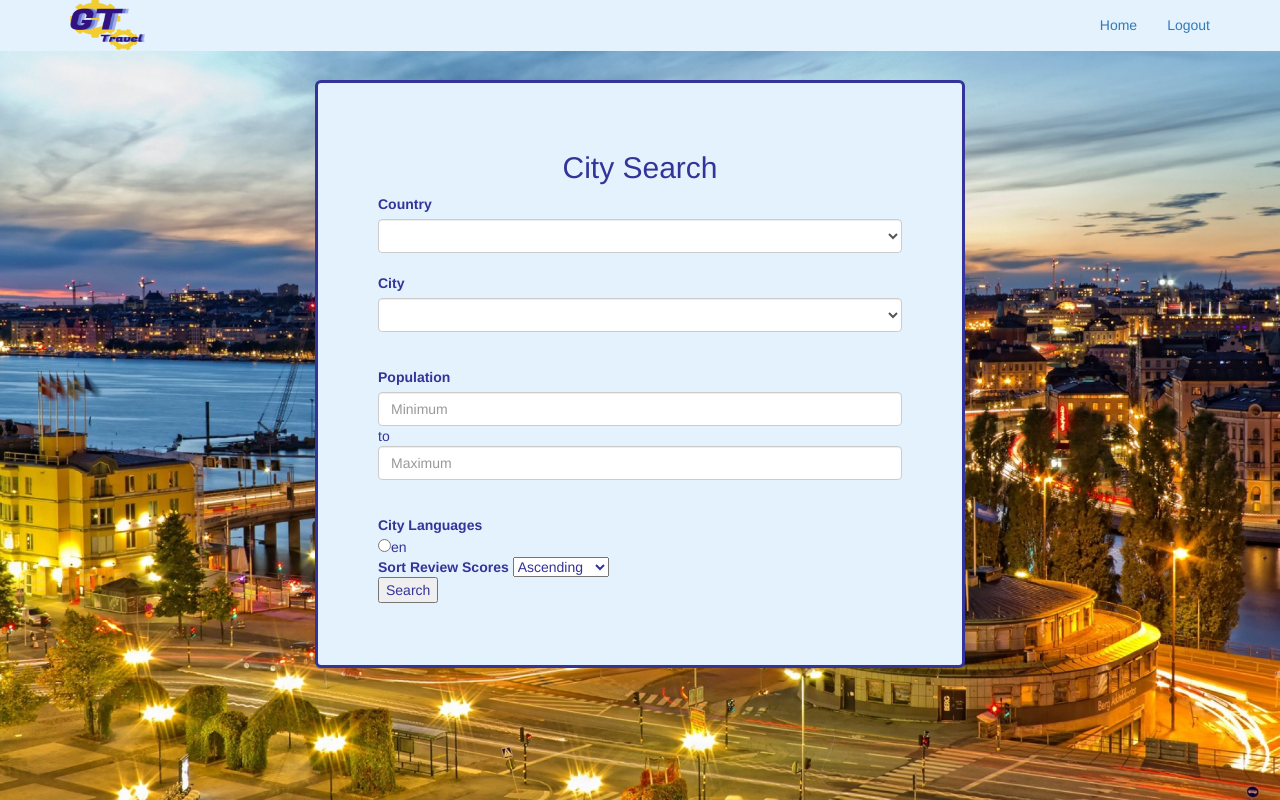
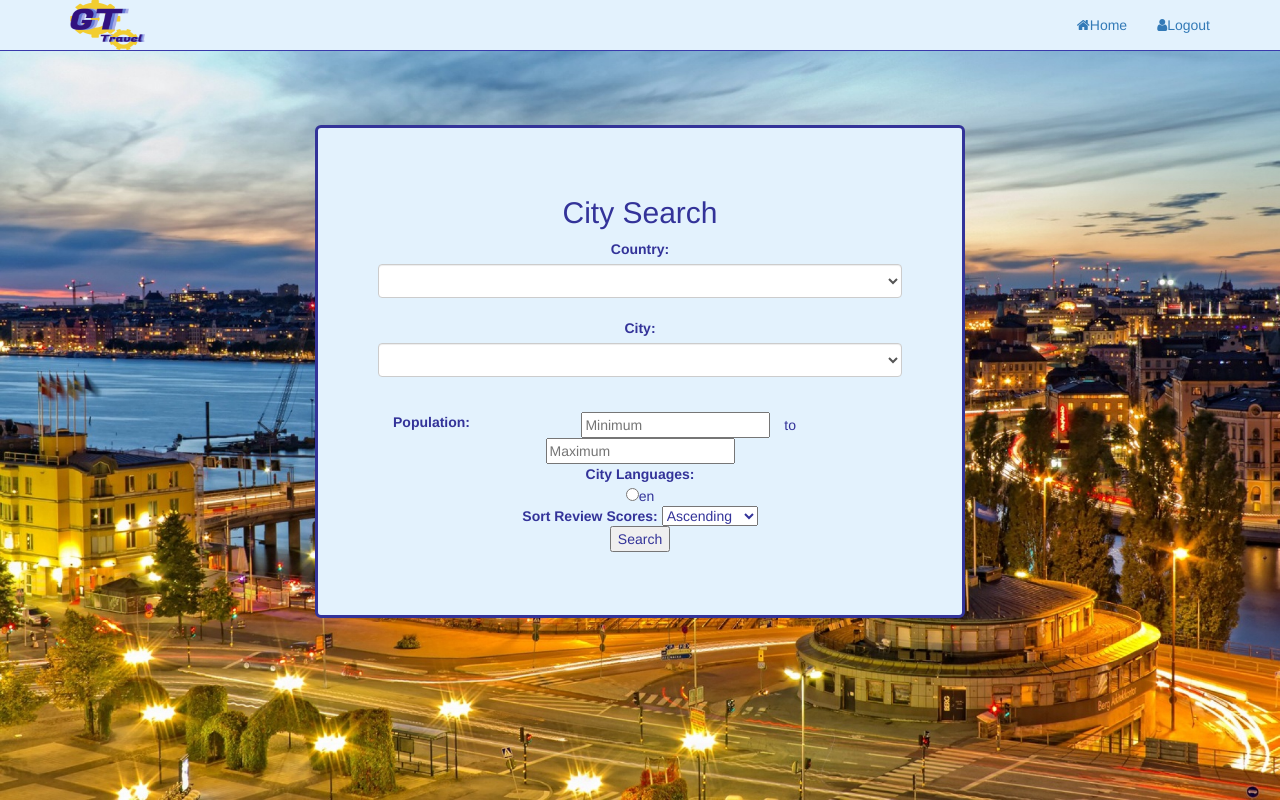
Before and after one commit to AnnaHerrera7/databasics4400, a PHP site: page /city_search.php in a window 1280 px wide. Run offline with PHP 8.4, Linux system fonts and the light colour scheme; tables that the repository leaves empty hold one stand-in row (values such as "Sample post"); a stand-in replaces the project's code that opens the database connection; some libraries are stand-ins or nearby versions.

Commit message:
City_search was cleaned. Thanks Thomas for the help!

```diff
--- a/city_search.php
+++ b/city_search.php
@@ -8,6 +8,11 @@ session_start();
           href="https://maxcdn.bootstrapcdn.com/bootstrap/3.3.6/css/bootstrap.min.css"
           integrity="sha384-1q8mTJOASx8j1Au+a5WDVnPi2lkFfwwEAa8hDDdjZlpLegxhjVME1fgjWPGmkzs7"
           crossorigin="anonymous"/>
+
+    <link href="https://maxcdn.bootstrapcdn.com/font-awesome/4.6.3/css/font-awesome.min.css"
+          rel="stylesheet" integrity="sha384-T8Gy5hrqNKT+hzMclPo118YTQO6cYprQmhrYwIiQ/3axmI1hQomh7Ud2hPOy8SP1"
+          crossorigin="anonymous">
+
     <link rel = 'stylesheet' href = './css/city_search.css'/>
     <meta charset ='utf-8'/>
     <title>GTtravel</title>
@@ -22,7 +27,7 @@ session_start();
           <a href = '#' class = "pull-left navbar-left"><img id = "logo" src = "./images/LogoMakr.png"></a>
         </div>
       </nav>
-    <div class="container text-left">
+    <div class="container text-center">
       <div class='jumbotron'>
         <h2><center>City Search</center></h2>
           <form action = "" method="POST" role="form">
@@ -32,7 +37,7 @@ session_start();
 
               $query_country = "SELECT * FROM Country";
               $result_country = mysqli_query($con, $query_country);
-              echo "<label for=\"countrysel\">Country</label>";
+              echo "<label for=\"countrysel\">Country: </label>";
               echo "<select class=\"form-control\" id=\"countrysel\" name=\"country\" >";
               echo "<option value =\"empty\"></option>";
               while($row = mysqli_fetch_array($result_country)) {
@@ -42,7 +47,7 @@ session_start();
 
               $query_city = "SELECT City.CityName FROM City";
               $result_city = mysqli_query($con, $query_city);
-              echo "<label for=\"citysel\">City</label>";
+              echo "<label for=\"citysel\">City: </label>";
               echo "<select class=\"form-control\" id=\"citysel\" name=\"cities\">";
               echo "<option value =\"empty\"></option>";
               while($row = mysqli_fetch_array($result_city)) {
@@ -52,13 +57,12 @@ session_start();
              ?>
              </div>
              <div class="form-group">
-              <label for="pop">Population</label>
-        <!--      <b>Population</b> -->
-             <!-- <input type="range" name="points" min="0" max="10"> -->
-              <input type="number" class="form-control" id="pop" name="minimum" placeholder="Minimum"/> to
-              <input type="number" class="form-control" id="pop" name="maximum" placeholder="Maximum"/><br />
-            </div>
-             <b class="text-center">City Languages</b>
+              <div class = "col-md-2">
+              <label for="pop">Population: </label>
+              </div>
+              <input type="number" class="form-horizontal" id="pop" name="minimum" placeholder="Minimum"/> to
+              <input type="number" class="form-horizontal" id="pop" name="maximum" placeholder="Maximum"/><br />
+             <b class="text-center">City Languages:</b>
              <?php
                 $con = mysqli_connect($db_host, $db_user, $db_password, $db_database) or die("Connection Failed");
                 $query = "SELECT * FROM Languages";
@@ -69,7 +73,7 @@ session_start();
                 }
                 echo "</fieldset>"
               ?>
-              <b>Sort Review Scores</b>
+              <b>Sort Review Scores: </b>
               <select name="scoresort">
                 <option value = 'AvgScore ASC'>Ascending</option>
                 <option value = 'AvgScore DESC'>Descending</option>
@@ -178,7 +182,7 @@ session_start();
                   }
                   echo "</table>";
               } else {
-                  echo "No results found!";
+                  echo "<div>No results found!</div>";
               }
             }
           ?>
--- a/css/city_search.css
+++ b/css/city_search.css
@@ -1,4 +1,5 @@
 body {
+  padding-top: 125px;
   background: url(../images/background-main.jpg);
   background-size: cover;
   background-repeat: no-repeat;
@@ -15,14 +16,14 @@ body {
        -moz-transition: all ease .3s;
          -o-transition: all ease .3s;
             transition: all ease .3s;
-    background-color: rgba(227, 242, 253, .4);
+    background-color: rgba(227, 242, 253, .7)!important;
+    border-bottom-color: #3939ac;
 }
 .navbar:hover {
-    background-color: rgba(227, 242, 253, 6);
+    background-color: rgba(227, 242, 253, 1)!important;
 }
 
 .jumbotron {
-    margin-top: 80px;
     float: none;
     margin-left: auto;
     margin-right: auto;
@@ -33,6 +34,11 @@ body {
     width: 650px;
 
 }
+
+
+.form-horizontal{
+    margin-left: 10px;
+    margin-right: 10px;
 }
 
 .table tbody tr {
```
Also changed, not shown: css/home.css (+8 -0 lines).
